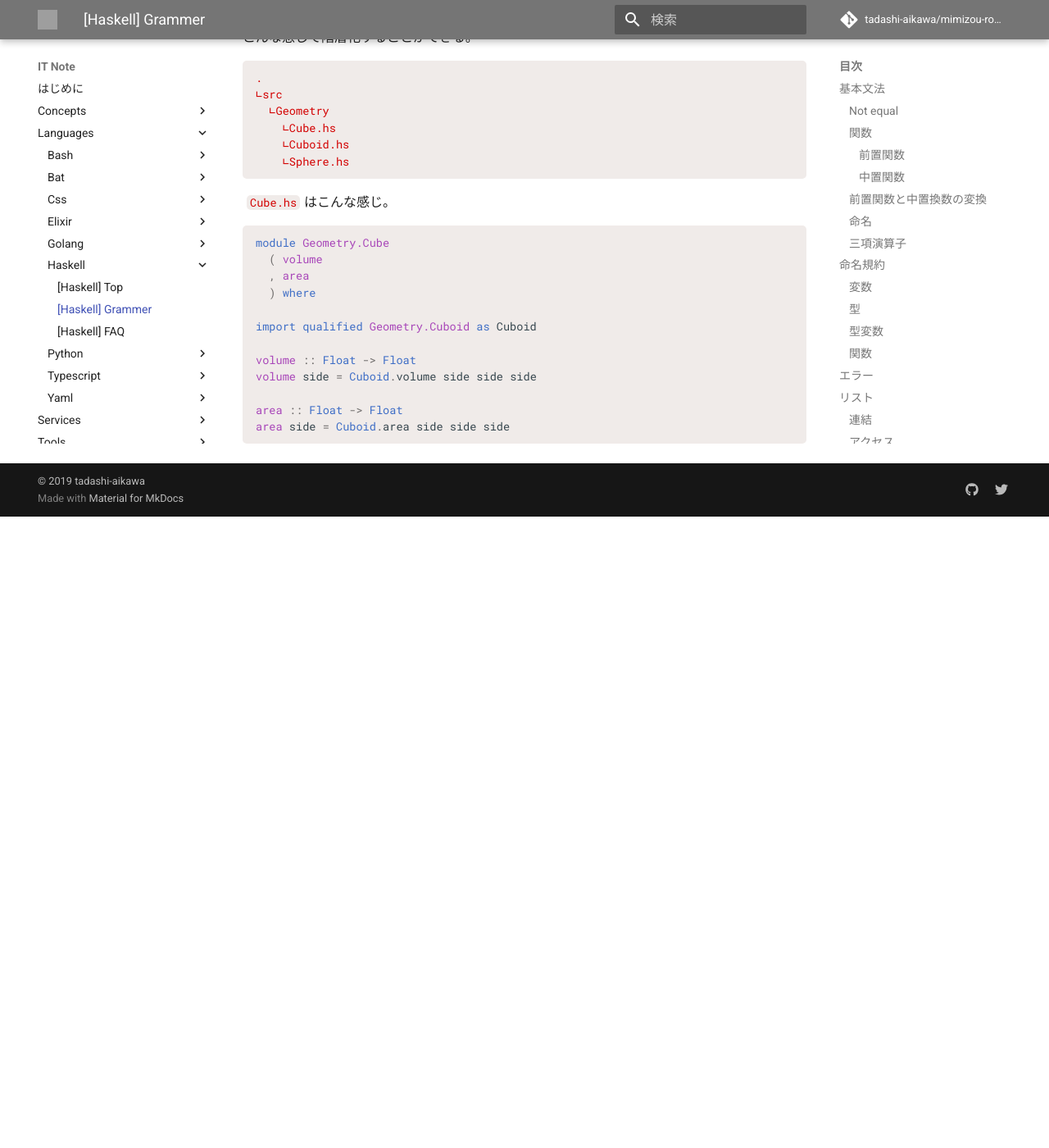
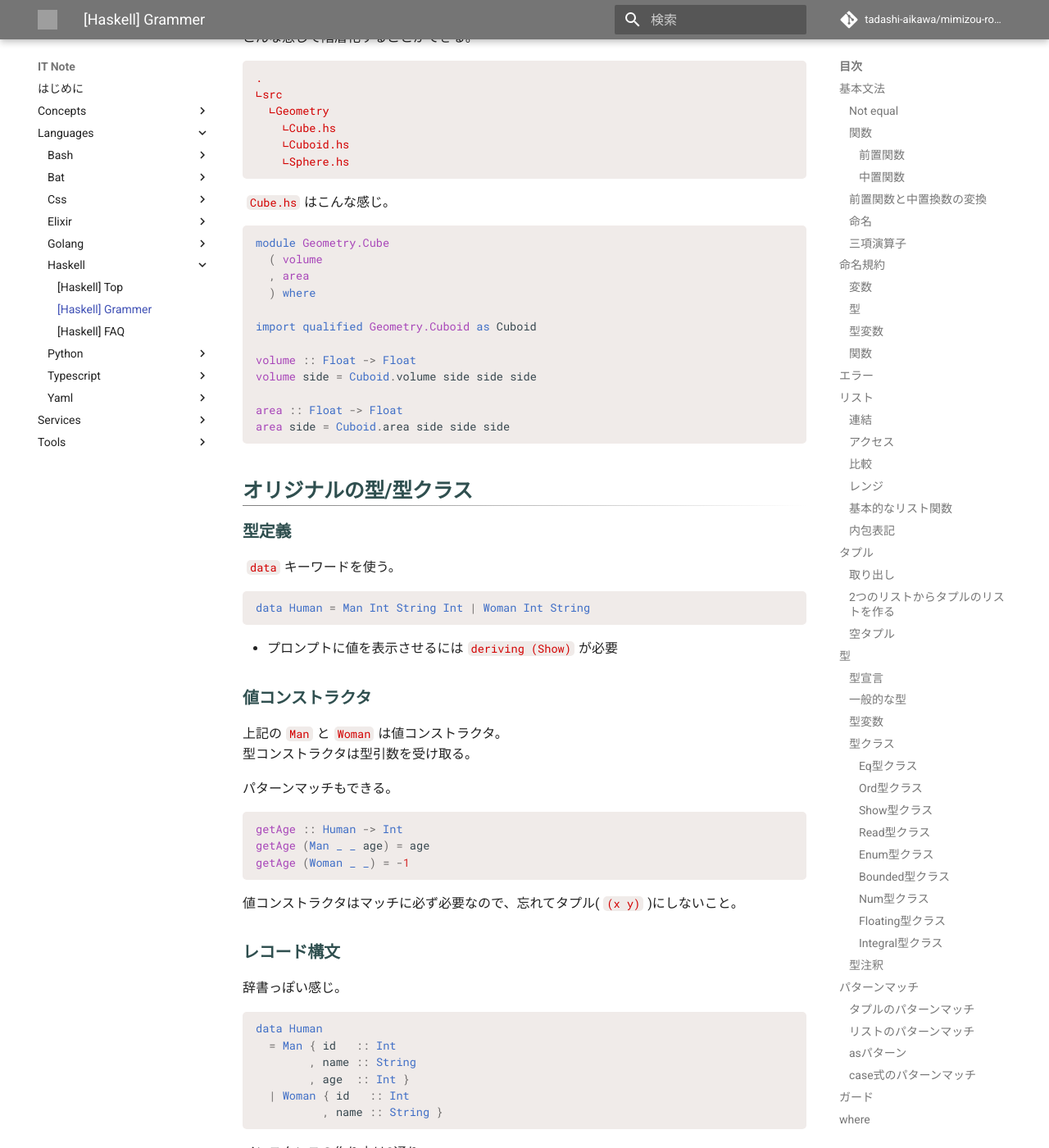
Before and after one commit to tadashi-aikawa/mimizou-room, an MkDocs documentation site: the page built from docs/IT_Note/languages/haskell/grammer.md, in a window 1280 px wide and 1400 px high, scrolled down 18472 px. Shown: the whole window at 82% size. Built offline with MkDocs 1.6.1 and Material for MkDocs 9.7.7, drawn with Linux system fonts in a browser that asks for light colours; comment, search, counter and statistics services are not loaded; before the commit the page ends 19102 px from its top, so only the background shows below that; some of the changed text lies outside the part shown; grey boxes are pictures that could not be loaded.

Commit message:
[Haskell] オリジナル型クラス

````diff
--- a/docs/IT_Note/languages/haskell/grammer.md
+++ b/docs/IT_Note/languages/haskell/grammer.md
@@ -849,3 +849,65 @@ volume side = Cuboid.volume side side side
 area :: Float -> Float
 area side = Cuboid.area side side side
 ```
+
+
+オリジナルの型/型クラス
+-----------------------
+
+### 型定義
+
+`data`キーワードを使う。
+
+```haskell
+data Human = Man Int String Int | Woman Int String
+```
+
+* プロンプトに値を表示させるには`deriving (Show)`が必要
+
+### 値コンストラクタ
+
+上記の`Man`と`Woman`は値コンストラクタ。
+型コンストラクタは型引数を受け取る。
+
+パターンマッチもできる。
+
+```haskell
+getAge :: Human -> Int
+getAge (Man _ _ age) = age
+getAge (Woman _ _) = -1
+```
+
+値コンストラクタはマッチに必ず必要なので、忘れてタプル(`(x y)`)にしないこと。
+
+### レコード構文
+
+辞書っぽい感じ。
+
+```haskell
+data Human
+  = Man { id   :: Int
+        , name :: String
+        , age  :: Int }
+  | Woman { id   :: Int
+          , name :: String }
+```
+
+インスタンスの作り方は2通り
+
+```haskell
+Man {id=1, age=32, name="tagayasu"}
+Man 1 "tagayasu" 32
+```
+
+フィールド名に一致した関数がgetterとして自動生成される
+
+```haskell
+> name $ Woman 1 "hanako"
+"hanako"
+```
+
+### 型コンストラクタ
+
+型引数をとって新しい型を作る。
+
+※ 型引数は`data Maybe a = Nothing | Just a`の`a`
````
